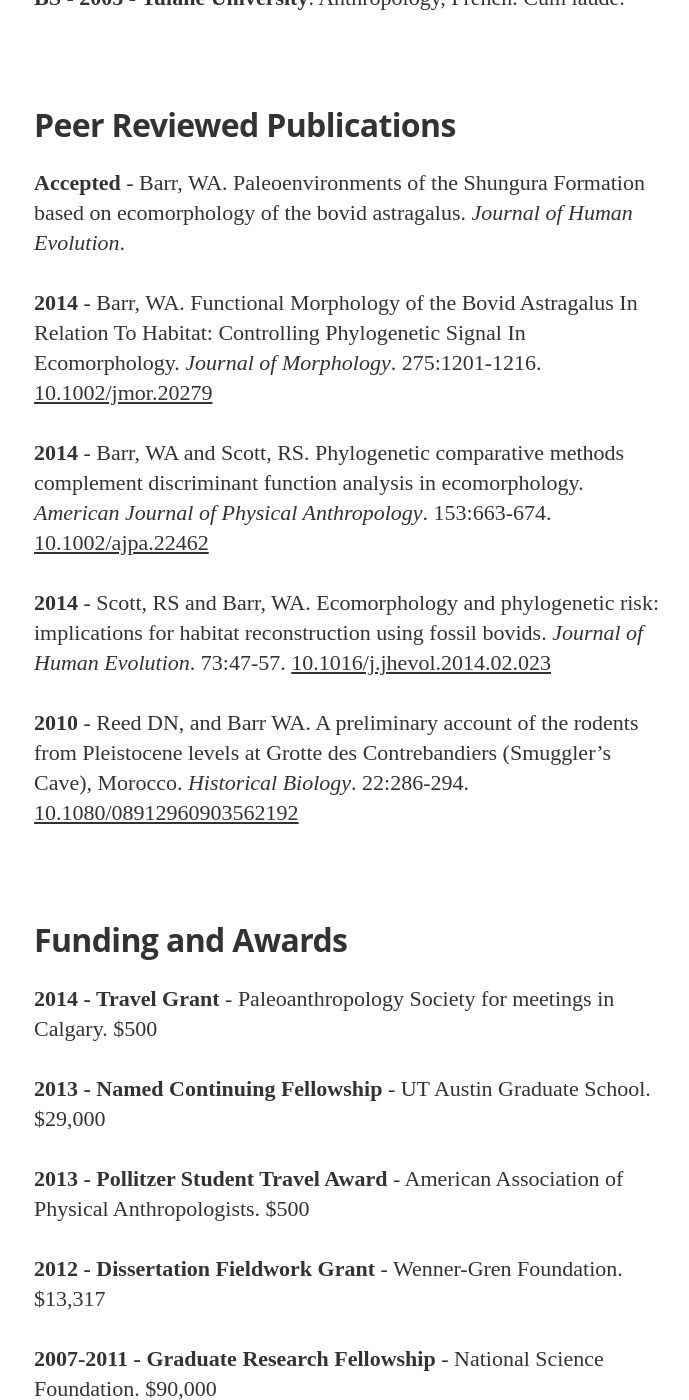
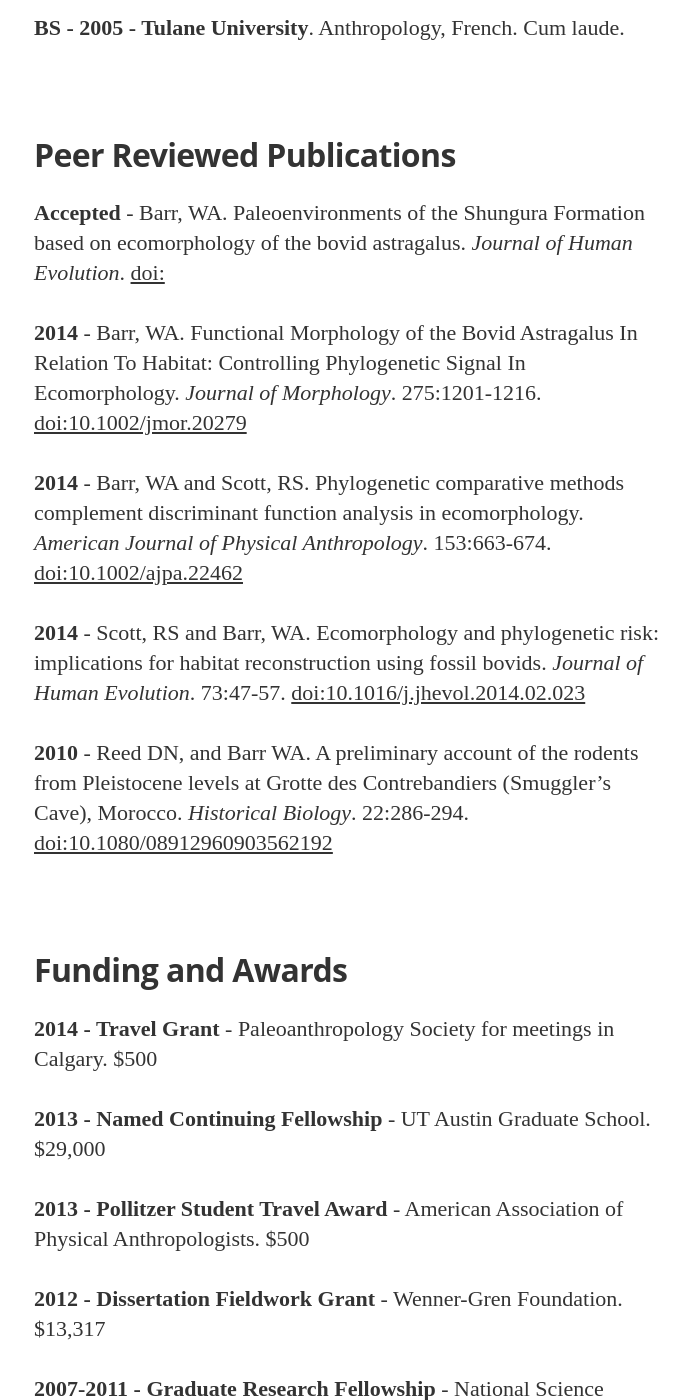
Before and after one commit to wabarr/personal, a Jekyll site: the page built from CV.md, in a window 1280 px wide and 1400 px high, scrolled down 927 px. Shown: the whole window, without its empty margins (286-975 px from the left). Built offline with Jekyll 4.4.1, drawn with Linux system fonts in a browser that asks for light colours; nearby versions of some CDN libraries; some web fonts are replaced; Markdown is read by kramdown in place of the engine named in the settings.

Commit message:
updatecv

```diff
--- a/CV.md
+++ b/CV.md
@@ -5,6 +5,8 @@
 ---
 
 <a href="{{site.baseurl}}/assets/CV/WAB_CV.pdf">PDF Version of CV</a>
+
+<span id="CV-Content-To-Extract">
 
 <h1 style="padding-bottom:20px;">Current Position</h1>
 
@@ -24,7 +26,7 @@
 
 {% for pub in site.data.CV_pubs %}
 
-**{{pub.year}}** - {{pub.authors}}. {{pub.title}}. *{{pub.journal}}*. {%if pub.volume %}{{pub.volume}}{% endif %}{%if pub.pages %}:{{pub.pages}}.{% endif %} [{{pub.doi}}](http://dx.doi.org/{{pub.doi}})
+**{{pub.year}}** - {{pub.authors}}. {{pub.title}}. *{{pub.journal}}*. {%if pub.volume %}{{pub.volume}}{% endif %}{%if pub.pages %}:{{pub.pages}}.{% endif %} [doi:{{pub.doi}}](http://dx.doi.org/{{pub.doi}})
 
 {% endfor%}
 
@@ -57,3 +59,5 @@
 American Association of Physical Anthropologists
 
 Paleoanthropology Society
+
+</span> <!-- don't delete this span, it marks the content that will be extracted to make the PDF cv -->
```
